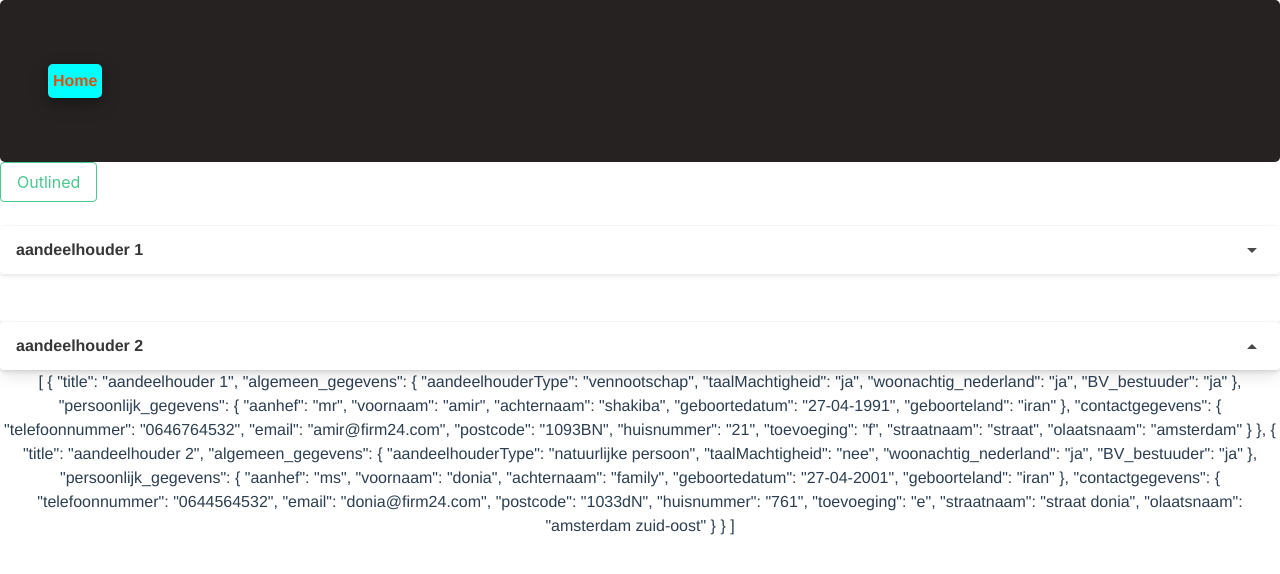
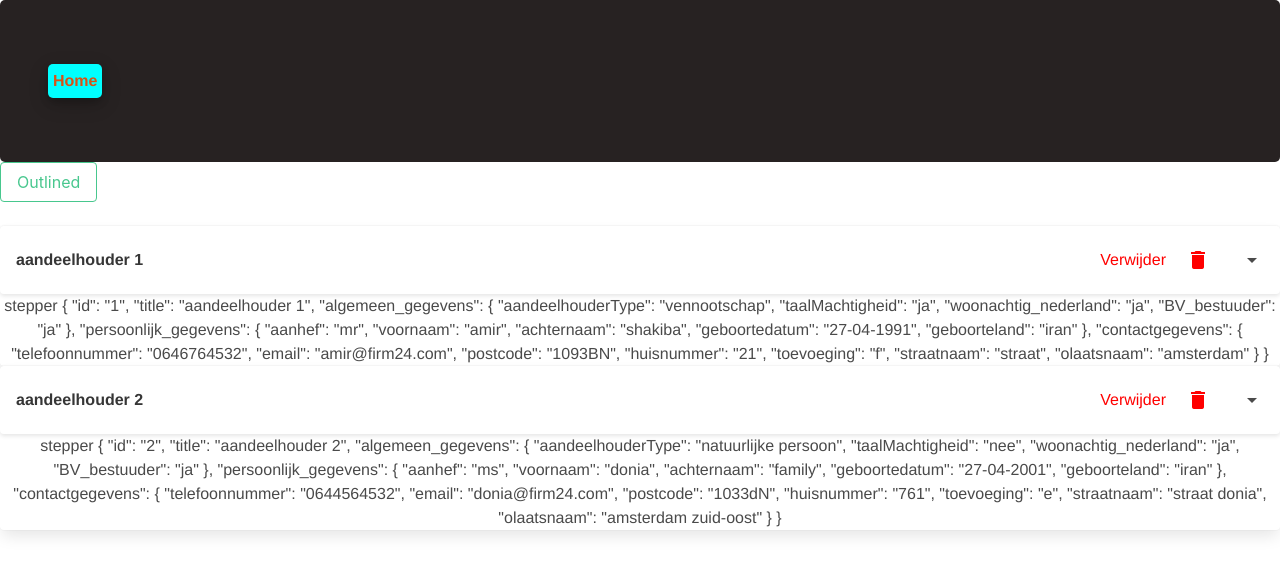
Before and after one commit to massoodbarsa/Firm24-opdracht, a Vue app: page / in a window 1280 px wide. Shown: the top 574 px of the page. Built offline with nearby package versions, Linux system fonts and the light colour scheme; what vue-resource would draw is missing.

Commit message:
delete form made

```diff
--- a/src/components/CollapsContainer.vue
+++ b/src/components/CollapsContainer.vue
@@ -6,52 +6,70 @@
         >Outlined</b-button
       >
     </div>
-    <b-collapse
-      class="card"
-      animation="slide"
-      v-for="(collapse, index) of aandeelhouder"
-      :key="index"
-      :open="isOpen == index"
-      @open="isOpen = index"
+    <section v-for="aandeelhouder in aandeelhouders" :key="aandeelhouder.title">
+      <b-collapse class="card" animation="slide" aria-id="contentIdForA11y3">
+        <template #trigger="props">
+          <div
+            class="card-header"
+            role="button"
+            aria-controls="contentIdForA11y3"
           >
-      <template #trigger="props">
-        <div class="card-header" role="button">
             <p class="card-header-title">
-            {{ collapse.title }}
+              {{ aandeelhouder.title }}
             </p>
             <a class="card-header-icon">
+              <div class="delete-btn" @click="handleDelete(aandeelhouder.id)">
+                <p>Verwijder</p>
+                <b-icon icon="delete"></b-icon>
+              </div>
+
               <b-icon :icon="props.open ? 'menu-down' : 'menu-up'"> </b-icon>
             </a>
           </div>
         </template>
-      <div class="card-content">
-        <div class="content">
-          {{ collapse.text }}
-        </div>
-      </div>
+        <StepperVue :aandeelhouder="aandeelhouder" />
       </b-collapse>
-    {{ aandeelhouder }}
+    </section>
   </section>
 </template>
 
 <script>
 import { mapActions, mapState } from "vuex";
+import StepperVue from "./Stepper.vue";
 // console.log(this.collapseCounter);
 export default {
   data() {
     return {
       isOpen: 0,
-      collapses: [],
+      // collapses: [],
     };
+  },
+  components: {
+    StepperVue,
   },
   computed: {
     ...mapState({
       collapseCounter: (state) => state.collapseCounter,
-      aandeelhouder: (state) => state.aandeelhouder,
+      aandeelhouders: (state) => state.aandeelhouder,
     }),
   },
   methods: {
-    ...mapActions(["addCollapses"]),
+    ...mapActions(["addCollapses",'delete']),
+    handleDelete(id) {
+      this.delete(id)
+    },
   },
 };
 </script>
+
+<style scoped lang="scss">
+.delete-btn {
+  margin-right: 20px;
+  color: red;
+  display: flex;
+  padding: 10px;
+  p {
+    margin-right: 20px;
+  }
+}
+</style>
--- /dev/null
+++ b/src/components/Stepper.vue
@@ -0,0 +1,17 @@
+<template>
+  <div>
+    stepper
+
+    {{ aandeelhouder }}
+  </div>
+</template>
+
+<script>
+export default {
+  props: ["aandeelhouder"],
+};
+</script>
+
+
+<style lang="scss">
+</style>
--- a/src/main.js
+++ b/src/main.js
@@ -4,10 +4,12 @@ import VueRouter from 'vue-router'
 import routes from './router/index'
 import VueResource from 'vue-resource'
 import store from './store/store'
-import { library } from '@fortawesome/fontawesome-svg-core'
+// import { library } from '@fortawesome/fontawesome-svg-core'
 import {FontAwesomeIcon} from '@fortawesome/vue-fontawesome'
 import Buefy from 'buefy'
 import 'buefy/dist/buefy.css'
+
+// library.add(faArrowRight,faStar)
 
 Vue.component('fa-icon',FontAwesomeIcon)
 
--- a/src/store/store.js
+++ b/src/store/store.js
@@ -10,6 +10,7 @@ export default new Vuex.Store({
     collapseCounter: 0,
     aandeelhouder: [
       {
+        id: '1',
         title: 'aandeelhouder 1',
         algemeen_gegevens: {
           aandeelhouderType: 'vennootschap',
@@ -22,19 +23,21 @@ export default new Vuex.Store({
           voornaam: 'amir',
           achternaam: 'shakiba',
           geboortedatum: '27-04-1991',
-          geboorteland:'iran'
+          geboorteland: 'iran'
         },
         contactgegevens: {
           telefoonnummer: '0646764532',
           email: 'amir@firm24.com',
           postcode: '1093BN',
           huisnummer: '21',
-          toevoeging:'f',
-          straatnaam:'straat',
-          olaatsnaam:'amsterdam'
+          toevoeging: 'f',
+          straatnaam: 'straat',
+          olaatsnaam: 'amsterdam'
         }
       }
-      , {
+      ,
+      {
+        id: '2',
         title: 'aandeelhouder 2',
         algemeen_gegevens: {
           aandeelhouderType: 'natuurlijke persoon',
@@ -47,16 +50,16 @@ export default new Vuex.Store({
           voornaam: 'donia',
           achternaam: 'family',
           geboortedatum: '27-04-2001',
-          geboorteland:'iran'
+          geboorteland: 'iran'
         },
         contactgegevens: {
           telefoonnummer: '0644564532',
           email: 'donia@firm24.com',
           postcode: '1033dN',
           huisnummer: '761',
-          toevoeging:'e',
-          straatnaam:'straat donia',
-          olaatsnaam:'amsterdam zuid-oost'
+          toevoeging: 'e',
+          straatnaam: 'straat donia',
+          olaatsnaam: 'amsterdam zuid-oost'
         }
 
 
@@ -101,18 +104,18 @@ export default new Vuex.Store({
       state.collapseCounter += 1
 
     },
-    cleanSlide: (state) => {
-      state.currentSlide = 0
-      state.slider = true
-
+    delete: (state, id) => {
+      const newState = state.aandeelhouder.filter(item => item.id !== id)
+      state.aandeelhouder = newState
     }
   },
+
   actions: {
     addCollapses: (context) => {
       context.commit("addCollapses")
     },
-    cleanSlide: (context) => {
-      context.commit("cleanSlide")
+    delete: (context, id) => {
+      context.commit("delete", id)
     },
   }
 
```
Also changed, not shown: src/pages/Home.vue (+4 -7 lines), 1 other file (tests, documents, lock files or other folders). Lines whose indentation alone changed are shown as unchanged.
